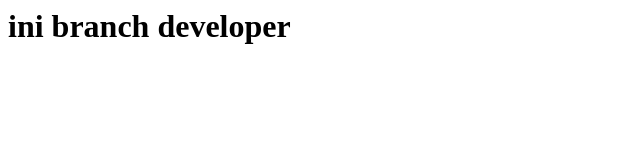
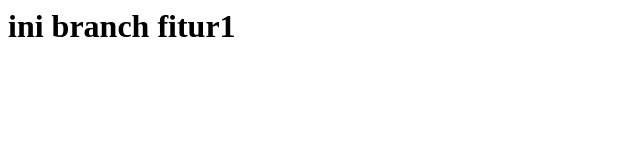
Before and after one commit to erickcahya/UI_UX_Designer_Ericx-Cahya-Pratama, a plain HTML site: page index.html in a window 1280 px wide. Shown: the whole page, without its empty margins (0-640 px from the left). Drawn offline with Linux system fonts and the light colour scheme.

Commit message:
fitur1 kak

```diff
--- a/index.html
+++ b/index.html
@@ -6,6 +6,6 @@
     <title>ini adalah index</title>
 </head>
 <body>
-    <h1>ini branch developer</h1>
+    <h1>ini branch fitur1</h1>
 </body>
 </html>
```
